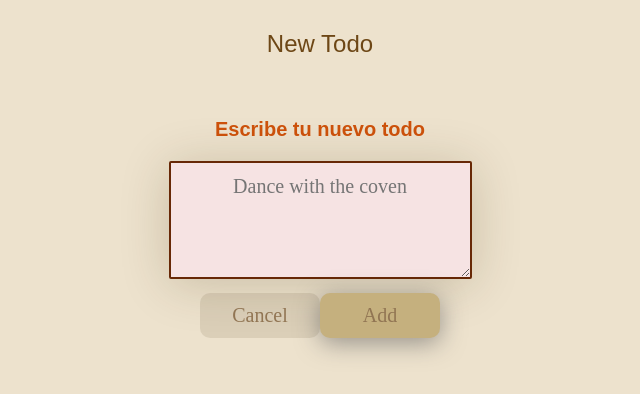
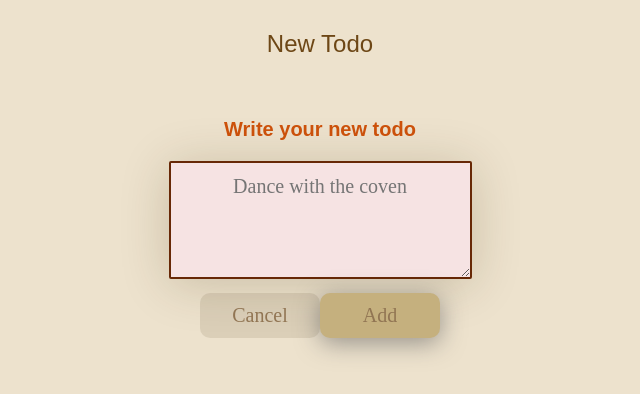
Before and after one commit to Gyuyivb/tododecheems, a React (Create React App) app: page /#/new in a window 1280 px wide. Shown: the top 394 px of the page, without its empty margins (320-960 px from the left). Built offline with nearby package versions, Linux system fonts and the light colour scheme; a web font is replaced by a local one.

Commit message:
added routes to edit and new

```diff
--- a/src/routes/home/HomePage.js
+++ b/src/routes/home/HomePage.js
@@ -63,8 +63,8 @@ function HomePage() {
             key={todo.id}
             text={todo.text}
             completed={todo.completed}
+            onEdit={() => navigate('/edit/' + todo.id)}
             onComplete={() => completeTodo(todo.id)}
-            onEdit={() => navigate('/edit')}
             onDelete={() => deleteTodo(todo.id)}
           />
         )}
--- a/src/routes/new/NewTodoPage.js
+++ b/src/routes/new/NewTodoPage.js
@@ -7,9 +7,9 @@ function NewTodoPage() {
         <p>New Todo</p>
 
         <TodoForm
-        label='Escribe tu nuevo todo'
+        label='Write your new todo'
         submitText='Add'
-        submitEvent={() => console.log('llamar a add todo')}
+        submitEvent={() => console.log('llamar a addTodo')}
         />
         </>
     );
--- a/src/ui/TodoForm/index.js
+++ b/src/ui/TodoForm/index.js
@@ -11,7 +11,7 @@ function TodoForm (props){
         props.submitEvent(newTodoValue);
         navigate('/');
     };
-    const onCancel = (event) => {
+    const onCancel = () => {
         navigate('/');
     };
 
--- a/src/ui/TodoIcon/TodoIcon.css
+++ b/src/ui/TodoIcon/TodoIcon.css
@@ -5,7 +5,6 @@
     width: 30px;
     font-size: 24px;
     font-weight: bold;
-
 }
 
 .Icon-container-check{
@@ -34,15 +33,7 @@
     position: absolute;
     bottom: 5px;
     right: 20px;
-    color: rgb(209, 134, 58);
 }
-.Icon-container-delete:hover{
-    color: rgb(177, 67, 3);
-}
-.Icon-container-edit:hover{
-    color: rgb(177, 67, 3);
-}
-
 .Icon-svg{
     width: 24px;
     height: 24px;
@@ -51,6 +42,9 @@
 .Icon-container-delete:hover .Icon-svg{
     fill: rgb(177, 67, 3);
 }
+.Icon-container-edit:hover .Icon-svg{
+    fill: rgb(92, 140, 113);
+}
 .Icon-container-check:hover .Icon-svg{
     fill: rgb(153, 180, 19);
 }
--- a/src/ui/TodoList/index.js
+++ b/src/ui/TodoList/index.js
@@ -12,13 +12,14 @@ function TodoList(props) {
 
         {(!!props.totalTodos && !props.searchedTodos.length) && props.onEmptySearchResults(props.searchText)}
         {
-        // {props.searchedTodos.map(renderFunc)}
+        // esto es basicamente lo que hace la cosa de abajo pero mejor explicado y teniendo en cuenta los patrones de composicion, pero asi funciona porque es asi como se maneja js
+        // props.searchedTodos.map((todo)=>renderFunc(todo));
         }
         {!props.loading && props.searchedTodos.map(renderFunc)}
 
-        <ul className='Todo-list'>
+        {/* <ul className='Todo-list'>
           {props.children}
-        </ul>
+        </ul> */}
       </section>
     );
   }
```
